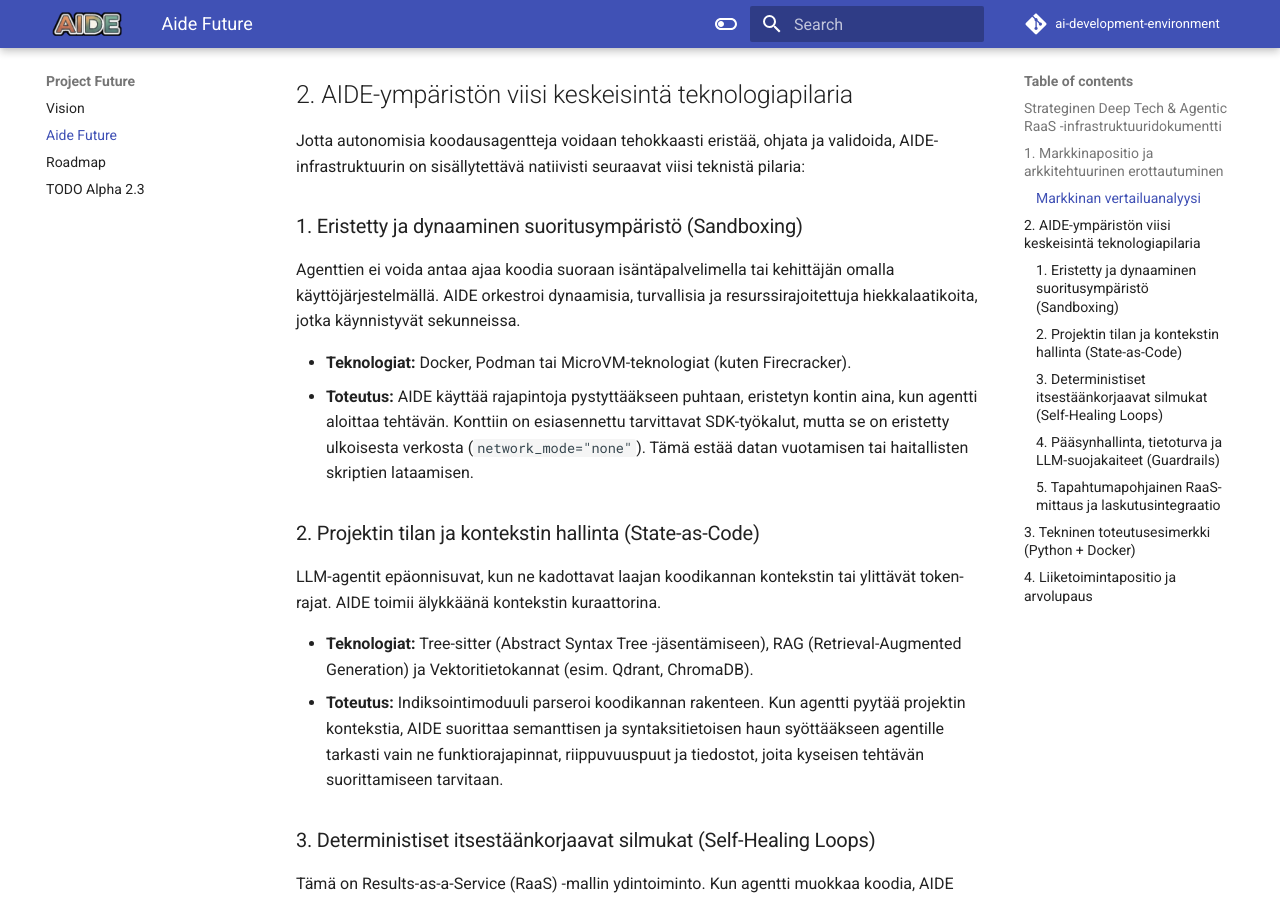
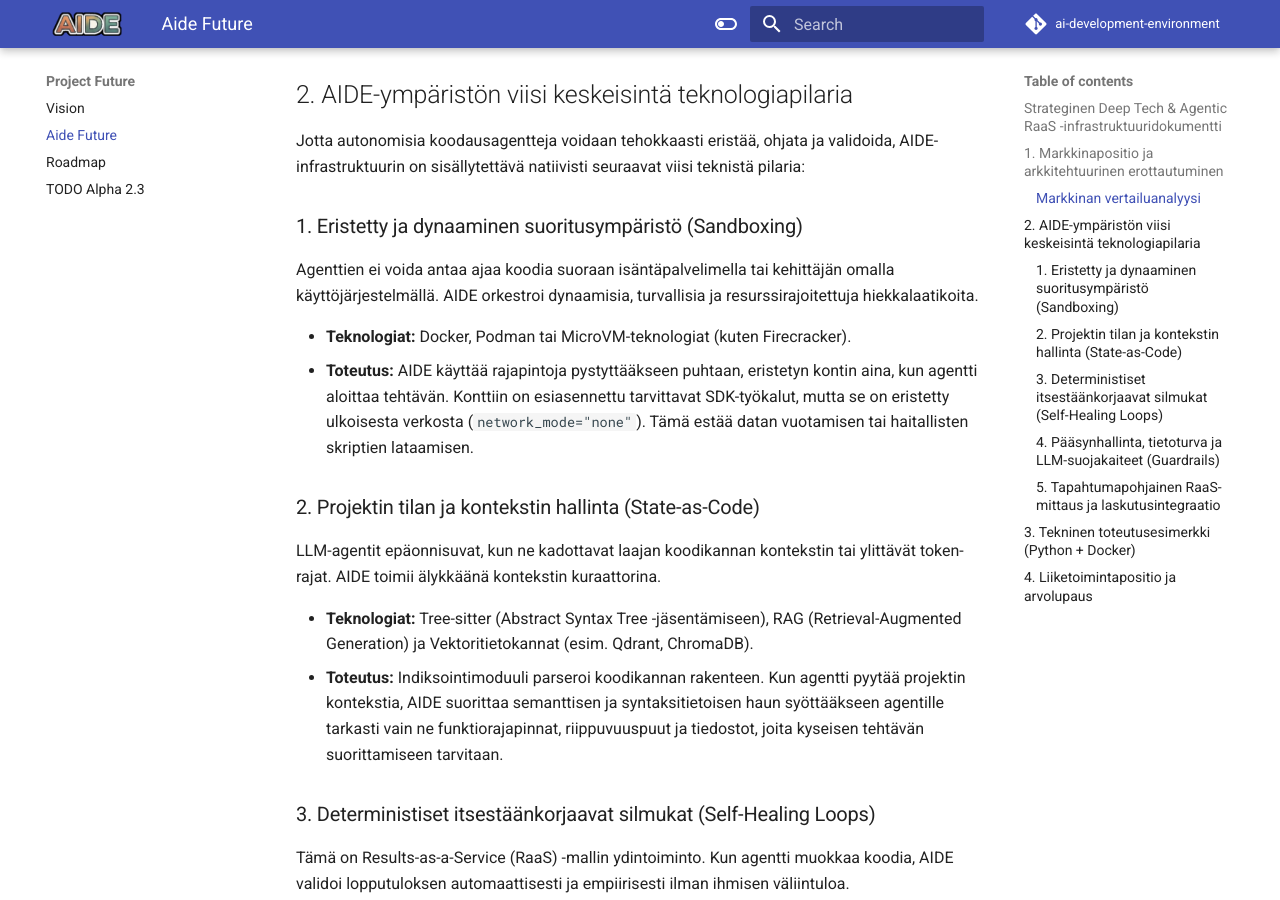
Before and after one commit to MipoRepo/ai-development-environment, an MkDocs documentation site: the page built from docs/project-management/aide-future.md, in a window 1280 px wide and 900 px high, scrolled down 1245 px. Built offline with MkDocs 1.6.1 and Material for MkDocs 9.7.7, drawn with Linux system fonts in a browser that asks for light colours; comment, search, counter and statistics services are not loaded.

```diff
--- a/docs/project-management/aide-future.md
+++ b/docs/project-management/aide-future.md
@@ -29,7 +29,7 @@ Jotta autonomisia koodausagentteja voidaan tehokkaasti eristää, ohjata ja vali
 
 ### 1. Eristetty ja dynaaminen suoritusympäristö (Sandboxing)
 
-Agenttien ei voida antaa ajaa koodia suoraan isäntäpalvelimella tai kehittäjän omalla käyttöjärjestelmällä. AIDE orkestroi dynaamisia, turvallisia ja resurssirajoitettuja hiekkalaatikoita, jotka käynnistyvät sekunneissa.
+Agenttien ei voida antaa ajaa koodia suoraan isäntäpalvelimella tai kehittäjän omalla käyttöjärjestelmällä. AIDE orkestroi dynaamisia, turvallisia ja resurssirajoitettuja hiekkalaatikoita.
 
 *   **Teknologiat:** Docker, Podman tai MicroVM-teknologiat (kuten Firecracker).
 *   **Toteutus:** AIDE käyttää rajapintoja pystyttääkseen puhtaan, eristetyn kontin aina, kun agentti aloittaa tehtävän. Konttiin on esiasennettu tarvittavat SDK-työkalut, mutta se on eristetty ulkoisesta verkosta (`network_mode="none"`). Tämä estää datan vuotamisen tai haitallisten skriptien lataamisen.
--- a/mkdocs.yml
+++ b/mkdocs.yml
@@ -1,4 +1,4 @@
-site_name: AI Development Environment (AIDE)
+site_name: AI Development Environment - AIDE
 repo_url: https://github.com/MipoRepo/ai-development-environment
 repo_name: ai-development-environment
 docs_dir: docs
```
Also changed, not shown: docs/index.md (+8 -0 lines), docs/project-management/vision.md (line endings or trailing spaces).
